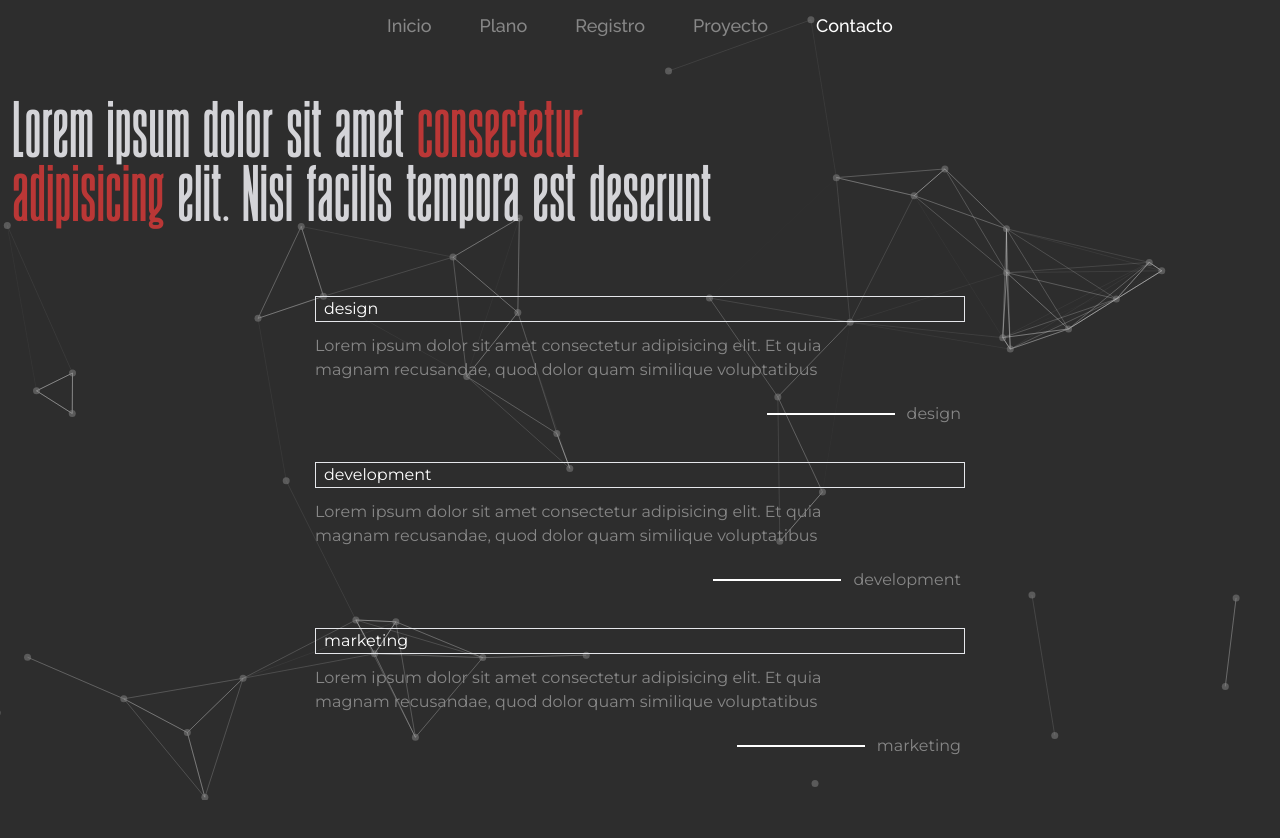
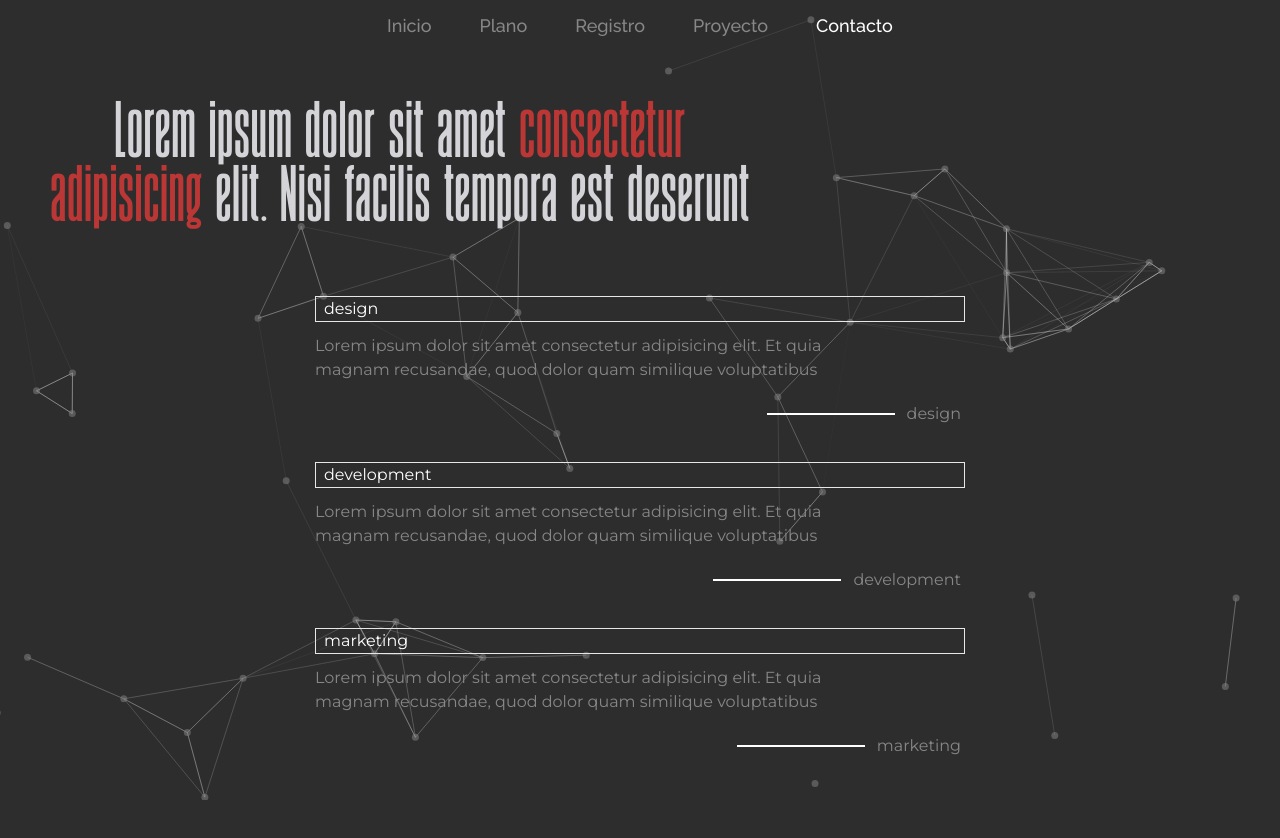
Before and after one commit to Najdorf12/gallery-app, a React (Vite) app: page /registro in a window 1280 px wide. Shown: the top 838 px of the page. Built offline with nearby package versions, Linux system fonts and the light colour scheme.

Commit message:
add styles

```diff
--- a/src/components/WhatWeDo.jsx
+++ b/src/components/WhatWeDo.jsx
@@ -6,7 +6,7 @@ const WhatWeDo = ({handleButtonClick}) => {
       <h1 className="august-bold leading-none text-zinc-300 text-7xl lg:text-[8rem] 2xl:text-[10rem]">
         What we do
       </h1>
-      <div className="w-9 h-[1px] bg-grayCustom mt-3 lg:w-[600px] lg:mt-6"></div>
+      <div className="w-9 h-[1px] bg-grayCustom mt-3 lg:w-[670px] lg:mt-6"></div>
 
       <p className="text-sm  text-grayCustom font-text2 font-medium  text-balance  mt-6 lg:text-base lg:mt-6 max-w-[380px] xl:text-lg 2xl:text-xl lg:max-w-[700px] ">
         Discover our unique approach to building robust digital solutions. We
--- a/src/pages/Registro.jsx
+++ b/src/pages/Registro.jsx
@@ -22,7 +22,7 @@ const Registro = () => {
       <Navbar />
       <div className="w-full h-[100dvh]  z-[550] relative flex flex-col mt-20 pt-4 ">
         <article className="flex flex-col justify-center items-center relative z-50 px-3 w-full cursor-default max-w-[800px]">
-          <p className="august-bold text-balance leading-[4rem] text-zinc-300 text-6xl ">
+          <p className="august-bold text-center text-balance leading-[4rem] text-zinc-300 text-6xl ">
             Lorem ipsum dolor sit amet{" "}
             <span className="text-redCustom">consectetur adipisicing</span>{" "}
             elit. Nisi facilis tempora est deserunt
```
